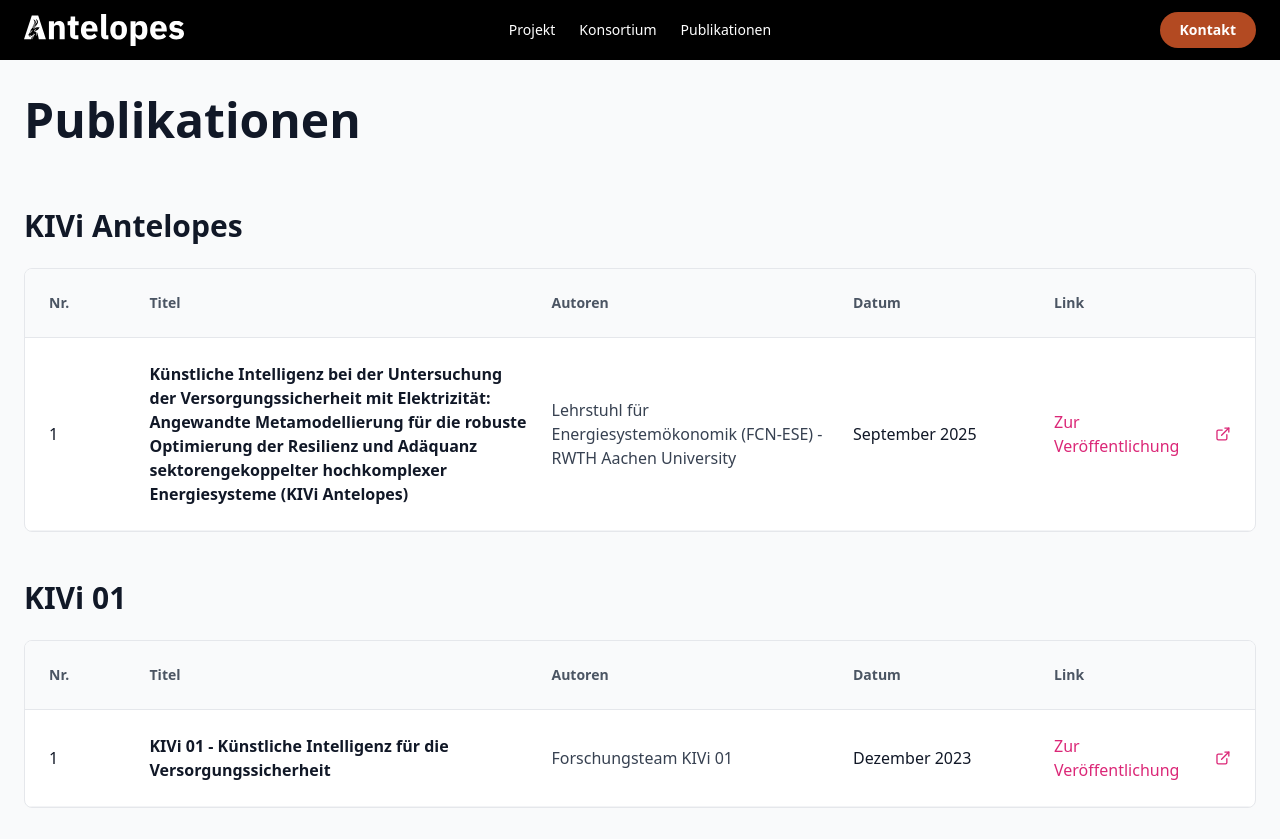
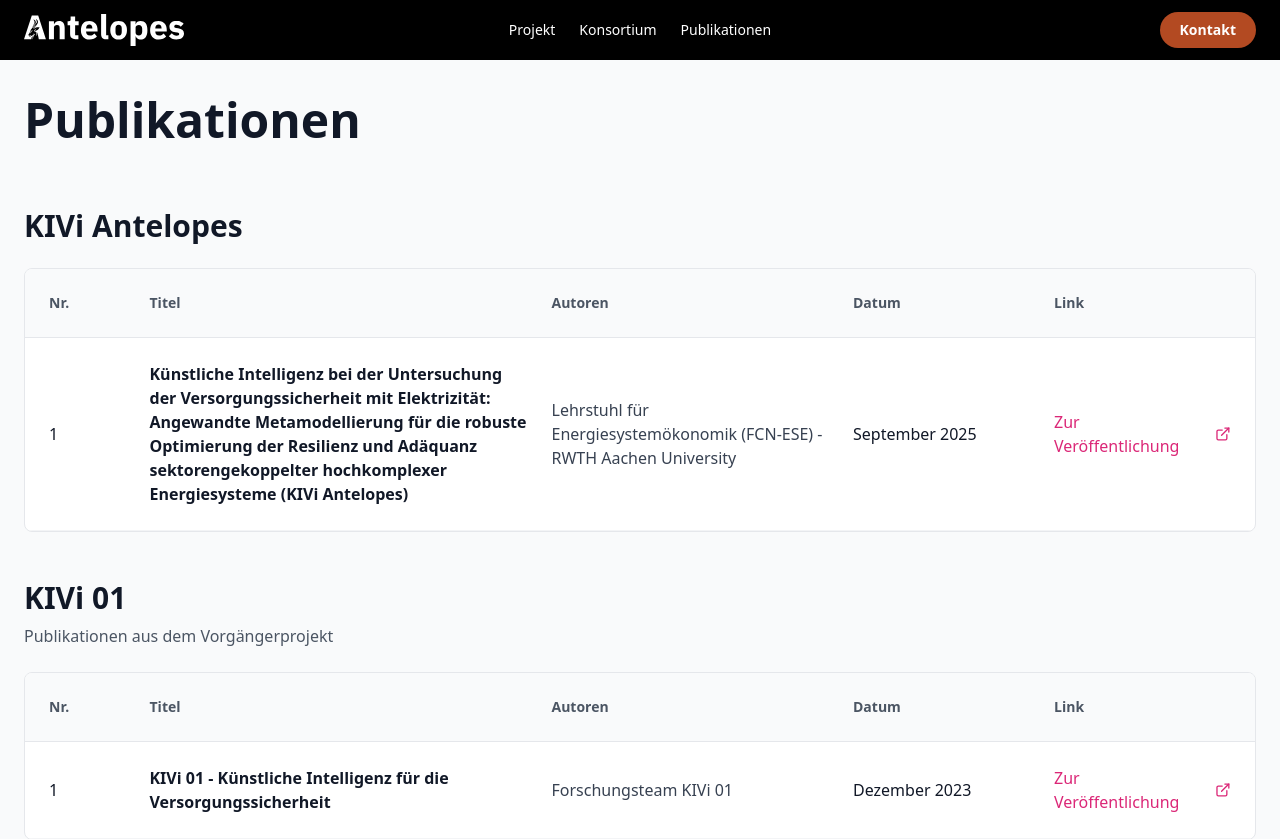
Before and after one commit to FabianStupperich/website_antelopes, a React (Vite) app: page /publikationen in a window 1280 px wide. Shown: the top 839 px of the page. Built offline with nearby package versions, Linux system fonts and the light colour scheme.

Commit message:
Updated Publications.tsx

```diff
--- a/src/components/Publications.tsx
+++ b/src/components/Publications.tsx
@@ -104,7 +104,8 @@ export default function Publications() {
             ))}
           </div>
 
-          <h2 className="text-2xl sm:text-3xl font-bold text-gray-900 mb-6">KIVi 01</h2>
+          <h2 className="text-2xl sm:text-3xl font-bold text-gray-900 mb-2">KIVi 01</h2>
+          <p className="text-gray-600 mb-6">Publikationen aus dem Vorgängerprojekt</p>
 
           <div className="hidden lg:block bg-white rounded-lg border border-gray-200 overflow-hidden">
             <div className="grid grid-cols-12 gap-6 p-6 bg-gray-50 border-b border-gray-200 font-semibold text-gray-600 text-sm">
```
